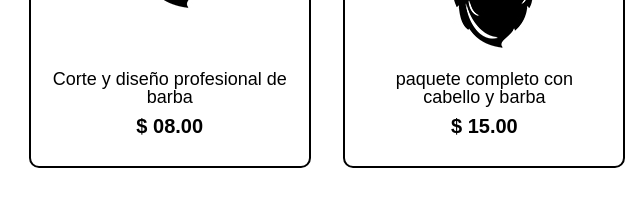
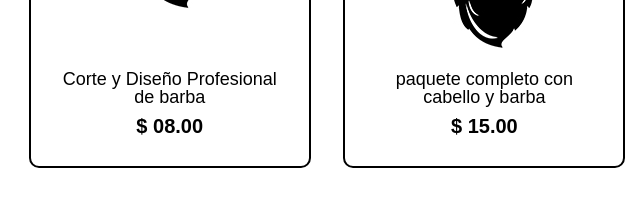
Before and after one commit to Wander2/Pagina-de-Barberia-Alura, a plain HTML site: page productos.html in a window 1280 px wide. Shown: the part 588-800 px from the top of the page, 470-1110 px from the left. Drawn offline with Linux system fonts and the light colour scheme.

Commit message:
versión v1.0.2

```diff
--- a/productos.html
+++ b/productos.html
@@ -39,7 +39,7 @@
             <li>
                 <h2>Barba</h2>
                 <img src="imagenes/barba.jpg">
-                <p class="producto-descripcion">Corte y diseño profesional de barba</p>
+                <p class="producto-descripcion">Corte y Diseño Profesional de barba</p>
                 <p class="producto-precio">$ 08.00</p>
 
             </li>
```
